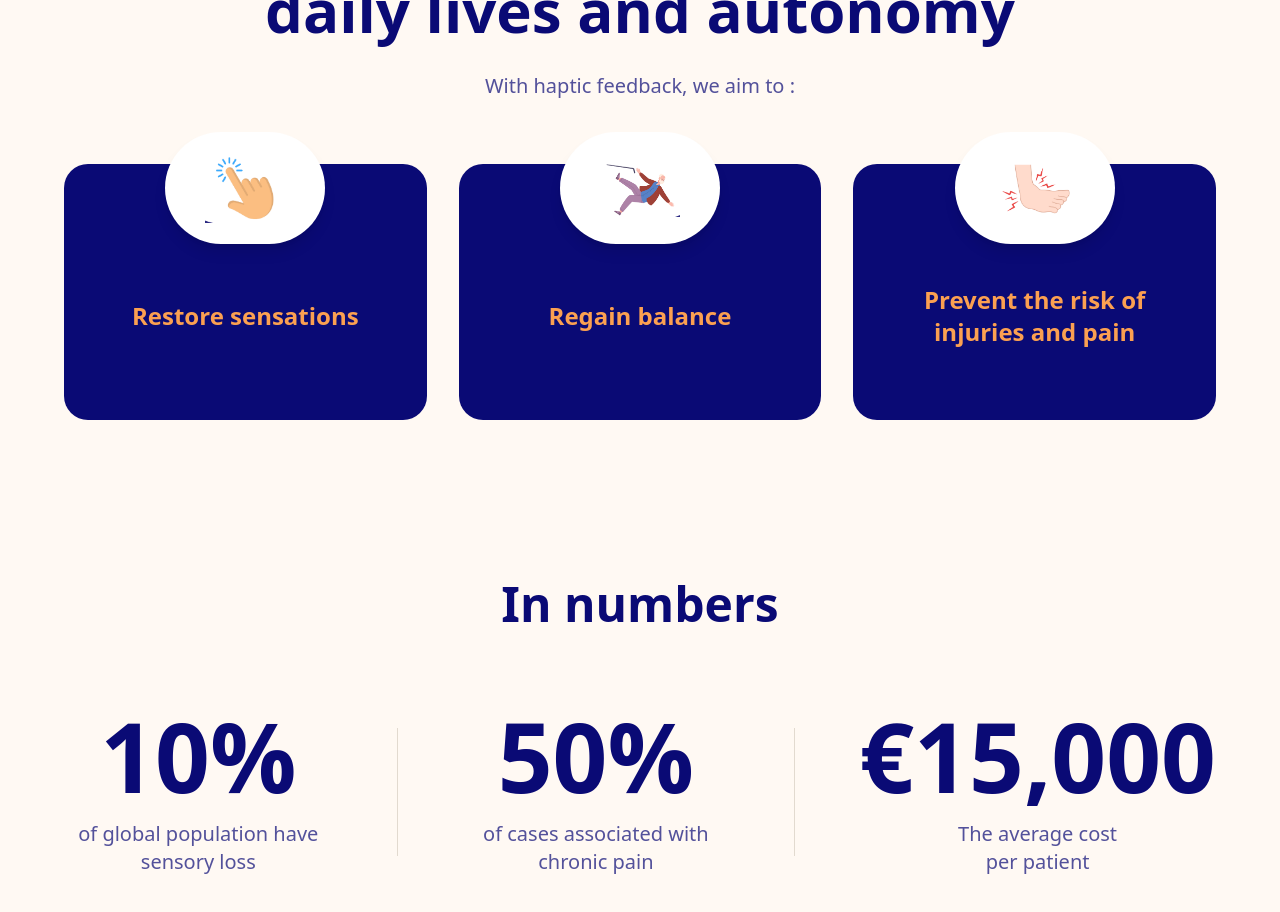
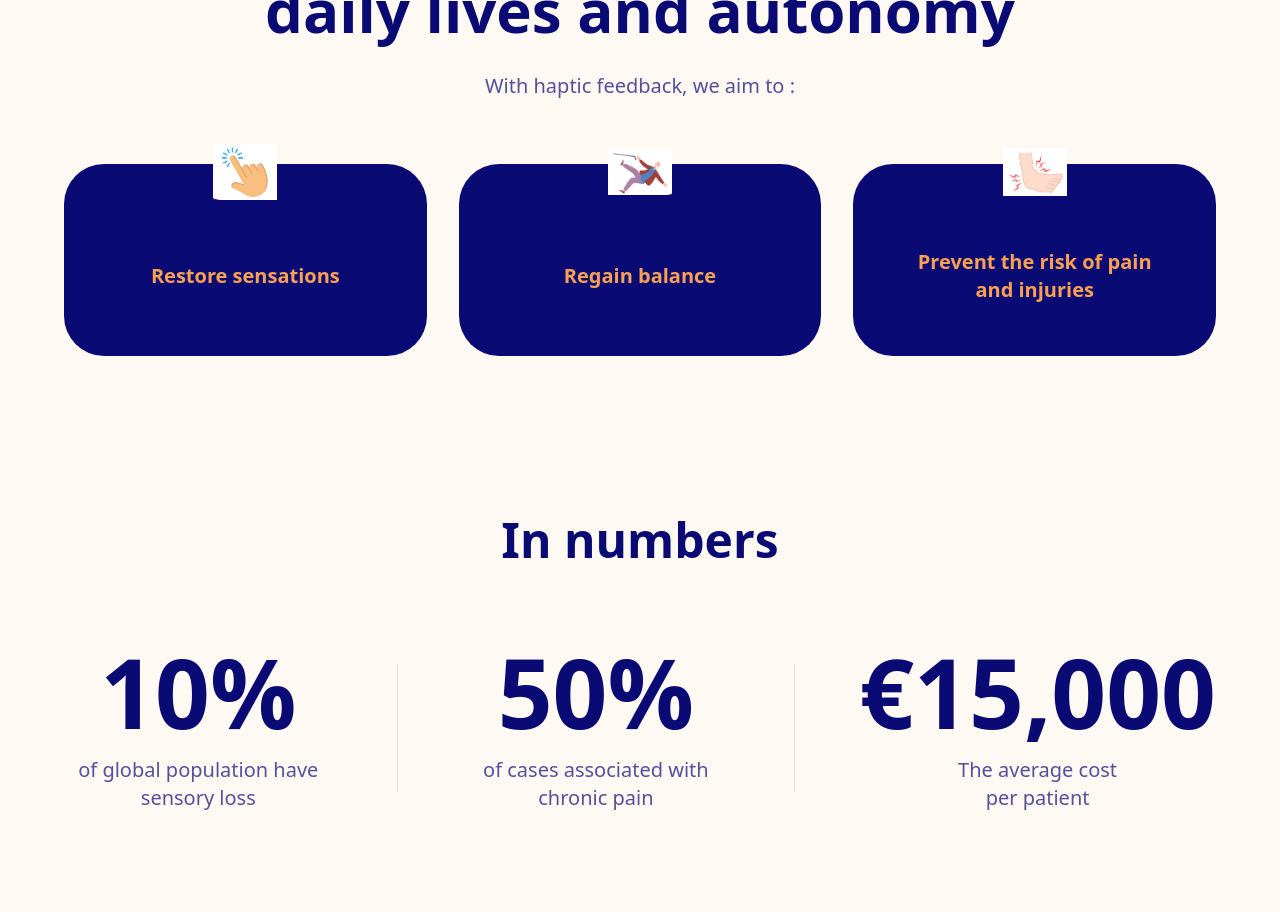
Before and after one commit to lilarazani/advanced-care-technologies, a React (Vite) app: page / in a window 1280 px wide. Shown: the part 960-1872 px from the top of the page. Built offline with nearby package versions, Linux system fonts and the light colour scheme.

Commit message:
Refactor cards to match image
The AI has refactored all the cards to match the provided image, ensuring consistency in their appearance and layout.
Here are the files that were edited by the AI in that message:
-edited src/components/MissionSection.tsx

```diff
--- a/src/components/MissionSection.tsx
+++ b/src/components/MissionSection.tsx
@@ -13,61 +13,49 @@ const MissionSection = () => {
           </p>
 
           <div className="grid md:grid-cols-3 gap-8">
-            {/* Card 2 - Restore sensations */}
+            {/* Card 1 - Restore sensations */}
             <div className="relative">
-              {/* Image centrée dans l'espace vide avec bulle */}
-              <div className="absolute -top-8 left-1/2 transform -translate-x-1/2 z-10">
-                <div className="w-40 h-28 bg-white rounded-full flex items-center justify-center shadow-lg">
-                  <img src="/lovable-uploads/01d5f442-ef93-4ae5-afd6-22f7a14b8874.png" alt="Hand with touch indicators" className="w-20 h-20 object-contain" />
-                </div>
+              {/* Image qui dépasse de la carte */}
+              <div className="absolute -top-6 left-1/2 transform -translate-x-1/2 z-10">
+                <img src="/lovable-uploads/01d5f442-ef93-4ae5-afd6-22f7a14b8874.png" alt="Hand with touch indicators" className="w-16 h-16 object-contain" />
               </div>
 
-              {/* Carte rectangulaire */}
-              <div className="bg-primary rounded-3xl text-center p-8 pt-24 h-64 flex flex-col justify-center">
-                <h3 className="text-2xl font-bold text-accent mb-4">
+              {/* Carte avec coins très arrondis */}
+              <div className="bg-primary rounded-[2.5rem] text-center p-8 pt-16 h-48 flex flex-col justify-center">
+                <h3 className="text-xl font-bold text-accent">
                   Restore sensations
                 </h3>
-
-
               </div>
             </div>
 
-            {/* Card 3 - Regain balance */}
+            {/* Card 2 - Regain balance */}
             <div className="relative">
-              {/* Image centrée dans l'espace vide avec bulle */}
-              <div className="absolute -top-8 left-1/2 transform -translate-x-1/2 z-10">
-                <div className="w-40 h-28 bg-white rounded-full flex items-center justify-center shadow-lg">
-                  <img src="/lovable-uploads/256dbbef-0449-4b77-9553-14a9e661aa40.png" alt="Person falling illustration" className="w-20 h-20 object-contain" />
-                </div>
+              {/* Image qui dépasse de la carte */}
+              <div className="absolute -top-6 left-1/2 transform -translate-x-1/2 z-10">
+                <img src="/lovable-uploads/256dbbef-0449-4b77-9553-14a9e661aa40.png" alt="Person falling illustration" className="w-16 h-16 object-contain" />
               </div>
 
-              {/* Carte rectangulaire */}
-              <div className="bg-primary rounded-3xl text-center p-8 pt-24 h-64 flex flex-col justify-center">
-                <h3 className="text-2xl font-bold text-accent mb-4">
+              {/* Carte avec coins très arrondis */}
+              <div className="bg-primary rounded-[2.5rem] text-center p-8 pt-16 h-48 flex flex-col justify-center">
+                <h3 className="text-xl font-bold text-accent">
                   Regain balance
                 </h3>
-
-
               </div>
             </div>
 
-            {/* Card 1 - Prevent the risk */}
+            {/* Card 3 - Prevent the risk */}
             <div className="relative">
-              {/* Image centrée dans l'espace vide avec bulle */}
-              <div className="absolute -top-8 left-1/2 transform -translate-x-1/2 z-10">
-                <div className="w-40 h-28 bg-white rounded-full flex items-center justify-center shadow-lg">
-                  <img src="/lovable-uploads/aa587c8d-a4f0-43f3-b386-85ba4185486a.png" alt="Foot with pain indicators" className="w-20 h-20 object-contain" />
-                </div>
+              {/* Image qui dépasse de la carte */}
+              <div className="absolute -top-6 left-1/2 transform -translate-x-1/2 z-10">
+                <img src="/lovable-uploads/aa587c8d-a4f0-43f3-b386-85ba4185486a.png" alt="Foot with pain indicators" className="w-16 h-16 object-contain" />
               </div>
 
-              {/* Carte rectangulaire */}
-              <div className="bg-primary rounded-3xl text-center p-8 pt-24 h-64 flex flex-col justify-center">
-                <h3 className="text-2xl font-bold text-accent mb-4">
-                  Prevent the risk of<br />
-                  injuries and pain
+              {/* Carte avec coins très arrondis */}
+              <div className="bg-primary rounded-[2.5rem] text-center p-8 pt-16 h-48 flex flex-col justify-center">
+                <h3 className="text-xl font-bold text-accent">
+                  Prevent the risk of pain<br />
+                  and injuries
                 </h3>
-
-
               </div>
             </div>
           </div>
```
